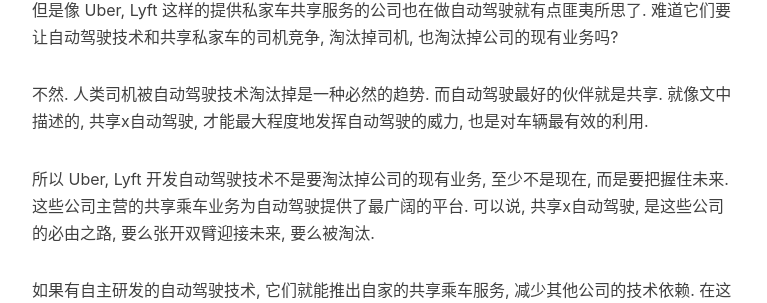
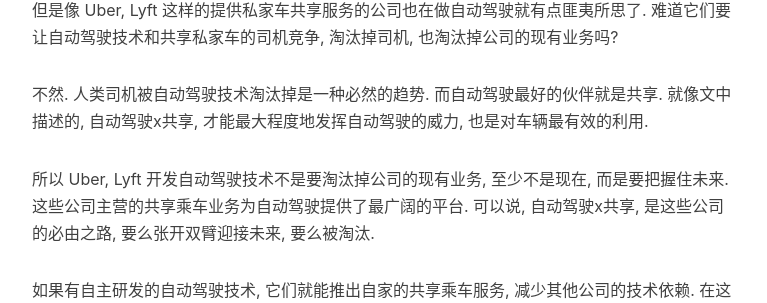
Before and after one commit to iamkissg/iamkissg.github.io, a Jekyll site: the page built from _posts/2017-10-22-brief_review_of_Homo_Deus.md, in a window 1280 px wide and 900 px high, scrolled down 6260 px. Shown: the part 176-479 px from the top of the window, without its empty margins (233-1000 px from the left). Built offline with Jekyll 4.4.1, drawn with Linux system fonts in a browser that asks for light colours; nearby versions of some CDN libraries; comment, search, counter and statistics services are not loaded.

Commit message:
correct expression

```diff
--- a/_posts/2017-10-22-brief_review_of_Homo_Deus.md
+++ b/_posts/2017-10-22-brief_review_of_Homo_Deus.md
@@ -115,9 +115,9 @@ tags:
 
 但是像 Uber, Lyft 这样的提供私家车共享服务的公司也在做自动驾驶就有点匪夷所思了. 难道它们要让自动驾驶技术和共享私家车的司机竞争, 淘汰掉司机, 也淘汰掉公司的现有业务吗?
 
-不然. 人类司机被自动驾驶技术淘汰掉是一种必然的趋势. 而自动驾驶最好的伙伴就是共享. 就像文中描述的, 共享x自动驾驶, 才能最大程度地发挥自动驾驶的威力, 也是对车辆最有效的利用.
+不然. 人类司机被自动驾驶技术淘汰掉是一种必然的趋势. 而自动驾驶最好的伙伴就是共享. 就像文中描述的, 自动驾驶x共享, 才能最大程度地发挥自动驾驶的威力, 也是对车辆最有效的利用.
 
-所以 Uber, Lyft 开发自动驾驶技术不是要淘汰掉公司的现有业务, 至少不是现在, 而是要把握住未来. 这些公司主营的共享乘车业务为自动驾驶提供了最广阔的平台. 可以说, 共享x自动驾驶, 是这些公司的必由之路, 要么张开双臂迎接未来, 要么被淘汰.
+所以 Uber, Lyft 开发自动驾驶技术不是要淘汰掉公司的现有业务, 至少不是现在, 而是要把握住未来. 这些公司主营的共享乘车业务为自动驾驶提供了最广阔的平台. 可以说, 自动驾驶x共享, 是这些公司的必由之路, 要么张开双臂迎接未来, 要么被淘汰.
 
 如果有自主研发的自动驾驶技术, 它们就能推出自家的共享乘车服务, 减少其他公司的技术依赖. 在这里, 依赖是更大的成本和风险. 如果能尽早推向市场, 占领市场先机, 则是最好不过了. 我猜这也是 Uber 激进地进行自动驾驶路测的原因之一吧 (它之前在没有获得上路许可的情况下, 私自进行路测).
 
```
